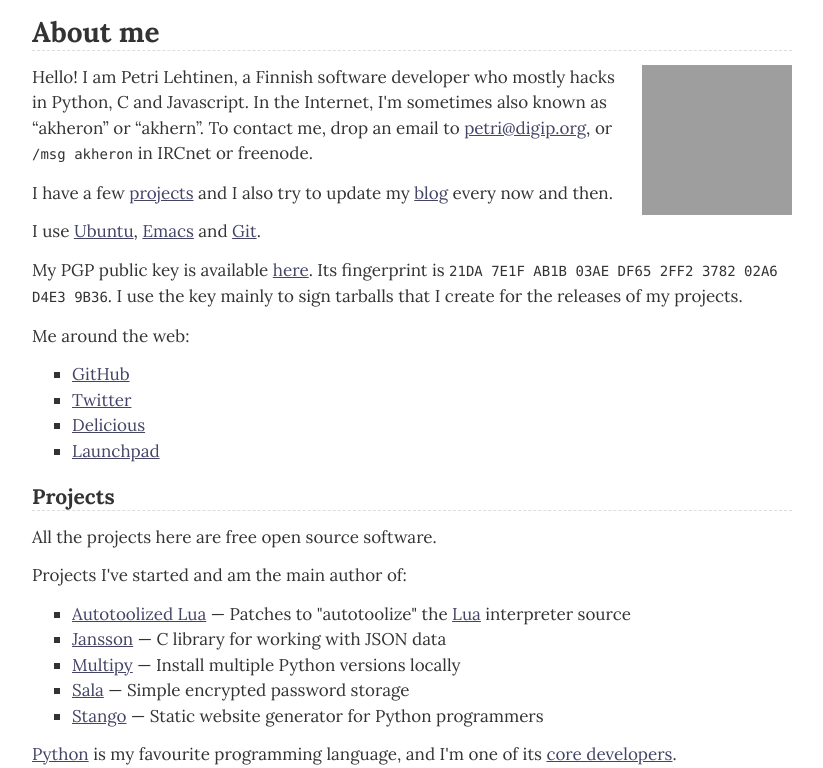
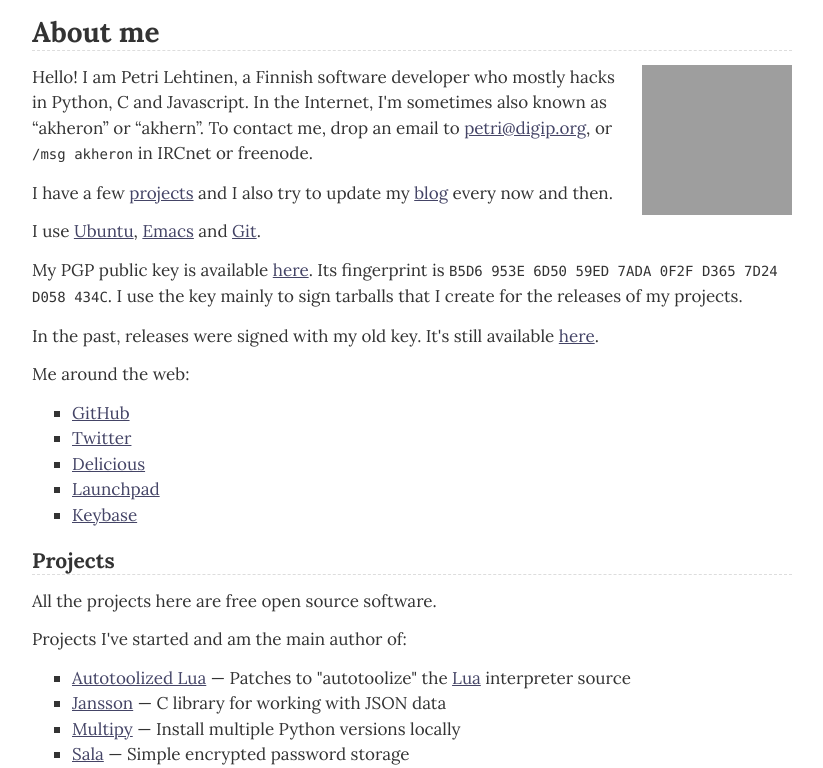
Before and after one commit to akheron/www.digip.org, a Python web app: template templates/about.html in a window 1280 px wide. Shown: the top 768 px of the page, without its empty margins (228-1051 px from the left). Run offline with Jinja, Linux system fonts and the light colour scheme; the template is opened without the code that fills it, so the values that code supplies are empty; some libraries are stand-ins or nearby versions; grey boxes are pictures that could not be loaded.

Commit message:
Update PGP public key

```diff
--- a/templates/about.html
+++ b/templates/about.html
@@ -37,9 +37,13 @@
   <p>
     My PGP public key is
     available <a href="/files/pubkey.asc">here</a>. Its fingerprint
-    is <code>21DA 7E1F AB1B 03AE DF65 2FF2 3782 02A6 D4E3 9B36</code>. I
+    is <code>B5D6 953E 6D50 59ED 7ADA 0F2F D365 7D24 D058 434C</code>. I
     use the key mainly to sign tarballs that I create for the releases
     of my projects.
+  </p>
+  <p>
+    In the past, releases were signed with my old key. It's still
+    available <a href="/files/pubkey_old.asc">here</a>.
   </p>
   <p>
     Me around the web:
@@ -56,6 +60,9 @@
     </li>
     <li>
       <a href="http://launchpad.net/~petri">Launchpad</a>
+    </li>
+    <li>
+      <a href="http://keybase.io/akheron">Keybase</a>
     </li>
   </ul>
 </section>
```
Also changed, not shown: 2 other files.
